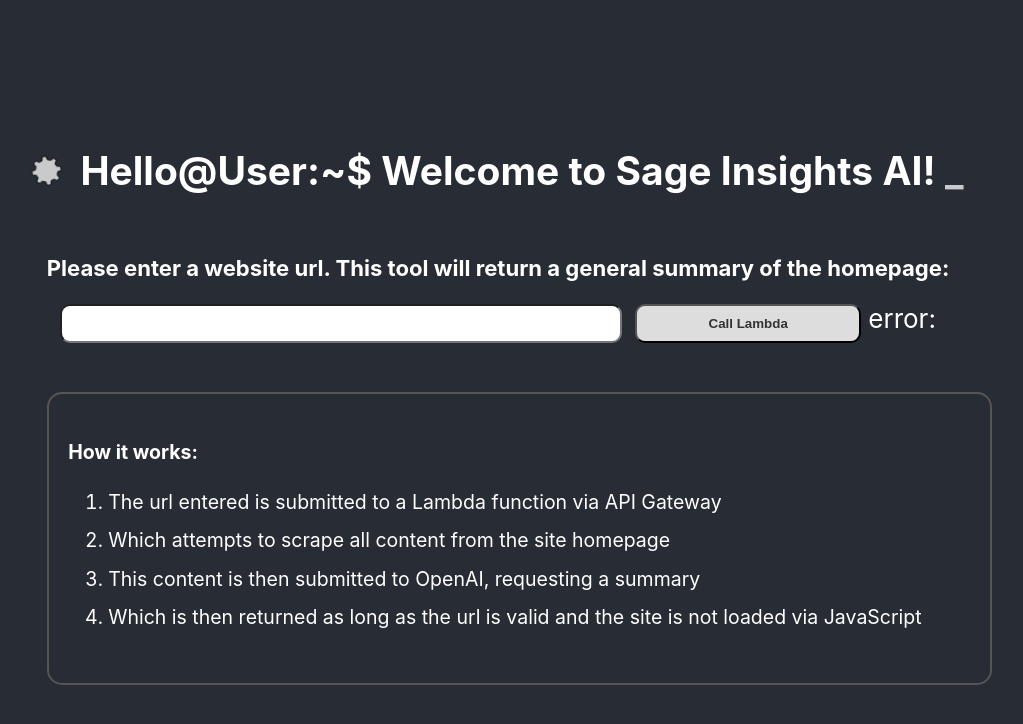
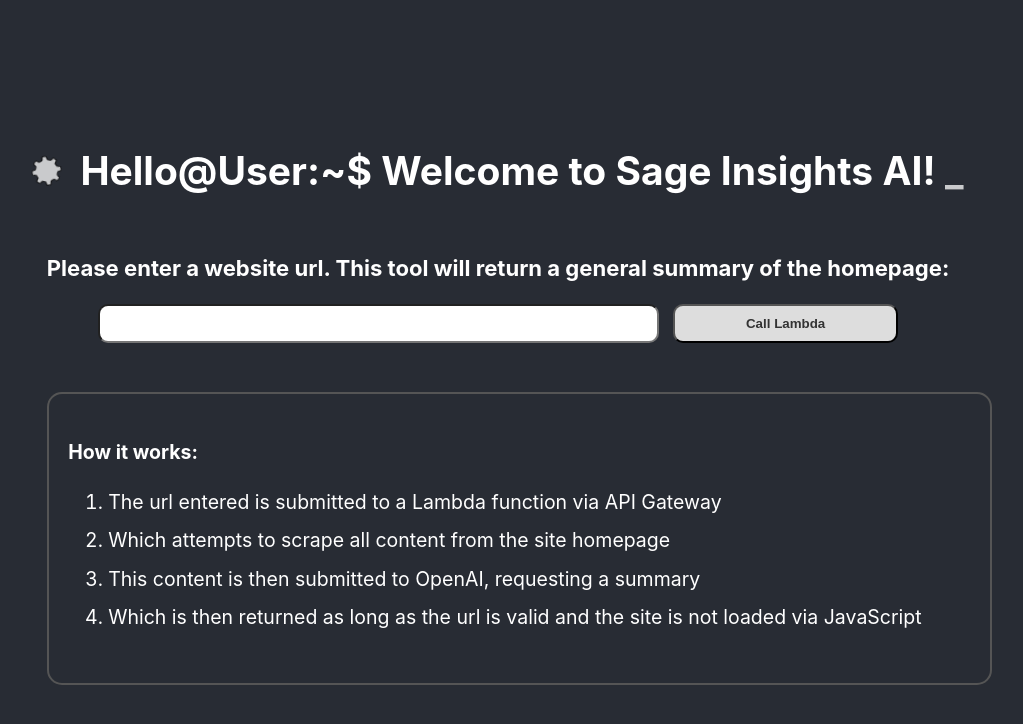
Before and after one commit to tm4747/sageinsightsai, a React (Create React App) app: page / in a window 1280 px wide. Shown: the top 724 px of the page, without its empty margins (142-1165 px from the left). Built offline with nearby package versions, Linux system fonts and the light colour scheme.

Commit message:
hide error

```diff
--- a/src/App.js
+++ b/src/App.js
@@ -78,7 +78,7 @@
               This tool will return a general summary of the homepage:</p>
             <input className={inputClasses} onChange={handleInputChange} type="text"/>
             <button className={"button"} onClick={callLambda}>Call Lambda</button>
-            <span> error: {enteredUrlError}</span>
+            {/* <span> error: {enteredUrlError}</span> */}
           </div>
           <div className={"resultsDiv"} >
             { !htmlReponse ?
```
